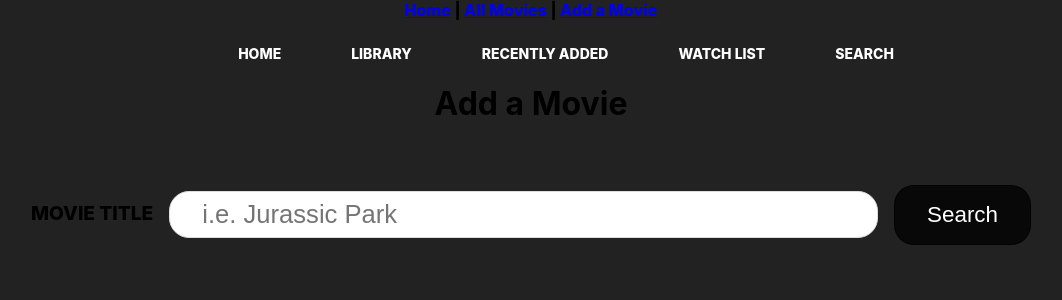
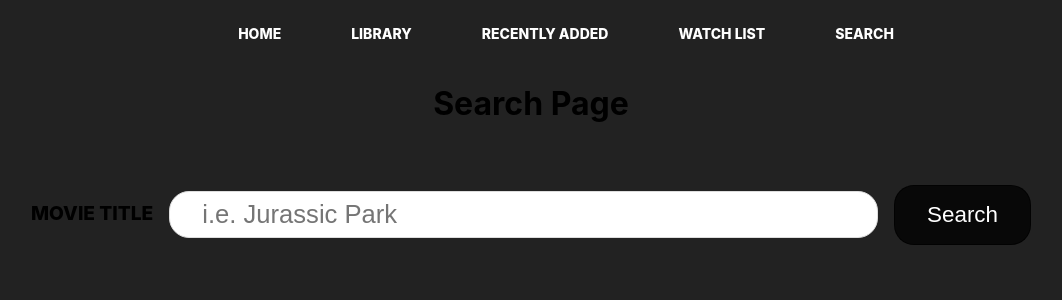
Before and after one commit to ticet11/movie-server-interface, a React (Create React App) app in the folder react/: page /addmovie in a window 1280 px wide. Shown: the top 300 px of the page, without its empty margins (109-1171 px from the left). Built offline with nearby package versions, Linux system fonts and the light colour scheme.

Commit message:
Updated routes and links for new header

```diff
--- a/react/src/Style/header.scss
+++ b/react/src/Style/header.scss
@@ -1,13 +1,13 @@
 body {
-	margin: 0;
-	background: #222;
-	font-family: 'Work Sans', sans-serif;
-	font-weight: 800;
+  margin: 0;
+  background: #222;
+  font-family: "Work Sans", sans-serif;
+  font-weight: 800;
 }
 
 .container {
-	width: 80%;
-	margin: 0 auto;
+  width: 80%;
+  margin: 0 auto;
 }
 
 header {
@@ -15,7 +15,7 @@ header {
 }
 
 header::after {
-  content: '';
+  content: "";
   display: table;
   clear: both;
 }
@@ -39,12 +39,12 @@ nav li {
   display: inline-block;
   margin-left: 70px;
   padding-top: 23px;
-
+  padding-bottom: 20px;
   position: relative;
 }
 
 nav a {
-  color:#FFFFFF;
+  color: #ffffff;
   text-decoration: none;
   text-transform: uppercase;
   font-size: 14px;
@@ -55,7 +55,7 @@ nav a:hover {
 }
 
 nav a::before {
-  content: '';
+  content: "";
   display: block;
   height: 5px;
   background-color: #444;
--- a/react/src/components/header.js
+++ b/react/src/components/header.js
@@ -2,32 +2,26 @@ import React, { Component } from "react";
 import { Link } from "react-router-dom";
 
 export default class Header extends Component {
-
   render() {
     return (
-            <div className="header">
-                <Link to="/">Home</Link> |{" "}
-                <Link to="/allmovies">All Movies</Link> |{" "}
-                <Link to="/addmovie">Add a Movie</Link>
+      <div className='header'>
         <nav>
-
           <ul>
             <li>
-                        <a href="#home">Home</a>
+              <Link to='/'>Home</Link>
             </li>
             <li>
-                        <a href="#library">Library</a>
+              <Link to='/allmovies'>Library</Link>
             </li>
             <li>
-                        <a href="#recently added">Recently Added</a>
+              <a href='#recently added'>Recently Added</a>
             </li>
             <li>
-                        <a href="#watch list">Watch List</a>
+              <a href='#watch list'>Watch List</a>
             </li>
             <li>
-                        <a href="#search">Search</a>
+              <Link to='/addmovie'>Search</Link>
             </li>
-
           </ul>
         </nav>
       </div>
--- a/react/src/pages/AddMovie.js
+++ b/react/src/pages/AddMovie.js
@@ -6,7 +6,7 @@ export default function AddMovie() {
   return (
     <React.Fragment>
       <div>
-                <h1>Add a Movie</h1>
+        <h1>Search Page</h1>
         <SearchMovies />
       </div>
     </React.Fragment>
```
Lines whose indentation alone changed are shown as unchanged.
